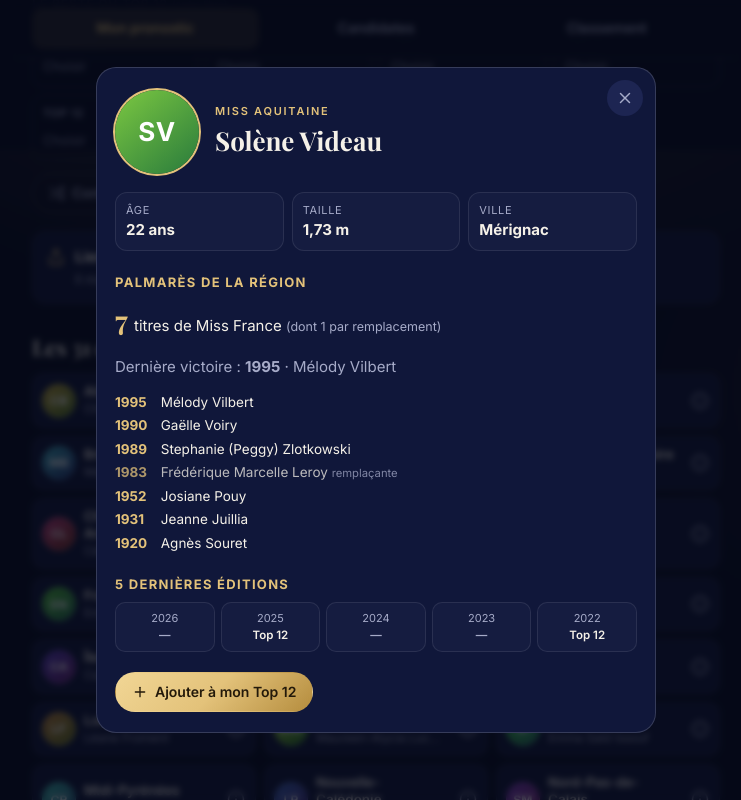
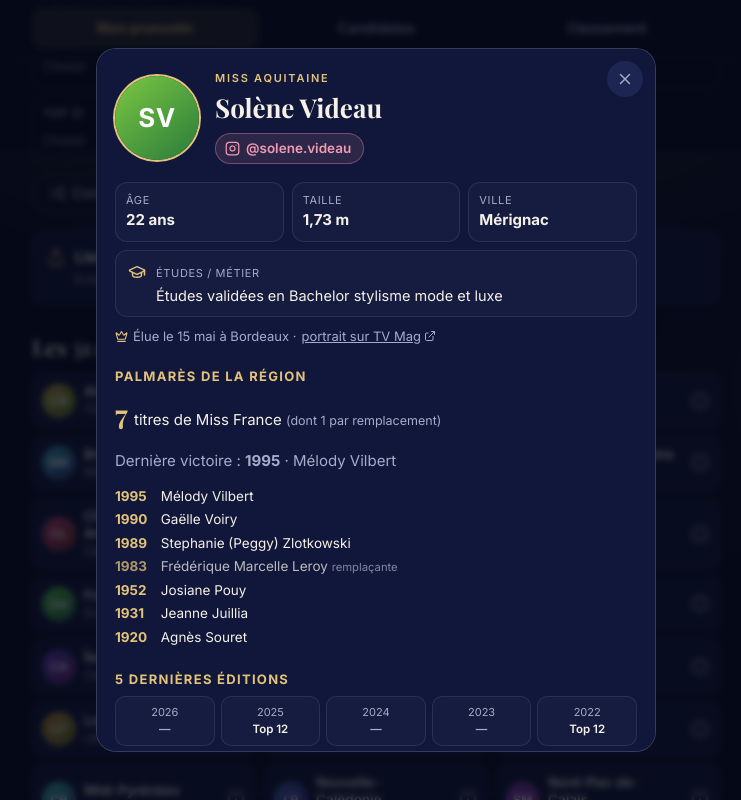
Before and after one commit to BCottereau/PickEm_MissFrance, a plain HTML site: page index.html in a window 1280 px wide. Both pictures are taken after a click on the button 732 px from the left and 1050 px from the top of the page. Shown: the part 650-1450 px from the top of the page, without its empty margins (264-1005 px from the left). Drawn offline with nearby package versions, Linux system fonts and the light colour scheme; a web font is replaced by a local one.

Commit message:
Fiches candidates : études/métier, Instagram et élection régionale (source TV Mag)
Reprend les informations de la page TV Mag du 16/11/2026 : études ou
métier, compte Instagram, date et lieu de l'élection régionale, lien
vers le portrait. Corrige 3 âges, 1 taille et 2 noms (accents).
Champ « Études / métier » ajouté au formulaire de l'organisateur.

Co-Authored-By: Claude Opus 5.5 <noreply@anthropic.com>
Claude-Session: https://claude.ai/code/session_015sfMrNGE3wMP5vrXfqfLzD

```diff
--- a/css/style.css
+++ b/css/style.css
@@ -344,7 +344,8 @@ dialog#sheet[open] { animation: up .22s ease-out; }
 .sheet-close { position: absolute; top: 12px; right: 12px; width: 36px; height: 36px; border-radius: 50%; border: 0; background: var(--surface-2); color: var(--muted); display: grid; place-items: center; }
 .sheet-actions { display: flex; flex-wrap: wrap; gap: 8px; margin-top: 20px; }
 .fiche-head { display: flex; gap: 16px; align-items: center; }
-.insta { color: var(--rose); font-size: 14px; text-decoration: none; }
+.insta { display: inline-flex; align-items: center; gap: 6px; margin-top: 6px; padding: 5px 12px 5px 9px; border-radius: 999px; background: rgba(242, 155, 180, .12); border: 1px solid rgba(242, 155, 180, .35); color: var(--rose); font-size: 13.5px; font-weight: 600; text-decoration: none; }
+.insta svg { width: 15px; height: 15px; }
 .stats { display: grid; grid-template-columns: repeat(3, minmax(0, 1fr)); gap: 8px; margin-top: 18px; }
 .stats div { background: var(--surface); border: 1px solid var(--line); border-radius: 12px; padding: 10px; display: flex; flex-direction: column; min-width: 0; }
 .stats span { font-size: 11px; color: var(--muted); text-transform: uppercase; letter-spacing: .06em; }
@@ -461,3 +462,13 @@ details.card-block > summary { cursor: pointer; font-weight: 600; color: var(--g
 .edit-grid { display: grid; gap: 12px; margin-top: 16px; }
 @media (min-width: 600px) { .edit-grid { grid-template-columns: repeat(2, minmax(0, 1fr)); } }
 input[type=number], input[type=password] { width: 100%; background: var(--bg-2); border: 1px solid var(--line-2); border-radius: 10px; padding: 11px 12px; font-size: 16px; outline: none; }
+
+.occ { display: flex; gap: 10px; align-items: flex-start; margin-top: 8px; padding: 10px 12px; border-radius: 12px; background: var(--surface); border: 1px solid var(--line); }
+.occ svg { color: var(--gold); margin-top: 2px; }
+.occ span { font-size: 11px; color: var(--muted); text-transform: uppercase; letter-spacing: .06em; }
+.occ p { margin: 2px 0 0; font-size: 14.5px; }
+.elected { display: flex; flex-wrap: wrap; align-items: center; gap: 5px; margin: 10px 0 0; }
+.elected svg { width: 13px; height: 13px; color: var(--gold); }
+.elected a { color: var(--muted); display: inline-flex; align-items: center; gap: 3px; }
+.elected a svg { width: 12px; height: 12px; color: inherit; }
+.ccard-occ { font-size: 12.5px; color: var(--text); opacity: .85; margin-top: 2px; display: -webkit-box; -webkit-line-clamp: 2; -webkit-box-orient: vertical; overflow: hidden; }
--- a/data/candidates_2027.json
+++ b/data/candidates_2027.json
@@ -7,10 +7,13 @@
   "age": 24,
   "height_m": 1.76,
   "hometown": "Rantzwiller",
+  "occupation": "Études validées en management et marketing pour reprendre l’entreprise familiale en automobile",
+  "elected": "Élue le 14 juin à Kirrwiller",
+  "instagram": "chiarablazevic.off",
   "past_titles": 6,
   "last_title_year": 2012,
   "photo_url": null,
-  "instagram": null
+  "source_url": "http://tvmag.lefigaro.fr/programme-tv/miss-france/miss-france-2027-elue-miss-alsace-qui-est-chiara-blazevic-20260615"
  },
  {
   "id": 2,
@@ -20,10 +23,13 @@
   "age": 22,
   "height_m": 1.73,
   "hometown": "Mérignac",
+  "occupation": "Études validées en Bachelor stylisme mode et luxe",
+  "elected": "Élue le 15 mai à Bordeaux",
+  "instagram": "solene.videau",
   "past_titles": 7,
   "last_title_year": 1995,
   "photo_url": null,
-  "instagram": null
+  "source_url": "http://tvmag.lefigaro.fr/programme-tv/miss-france/miss-france-2027-apres-trois-tentatives-solene-videau-remporte-le-titre-de-miss-aquitaine-2026-20260516"
  },
  {
   "id": 3,
@@ -33,10 +39,13 @@
   "age": 24,
   "height_m": 1.73,
   "hometown": "Commentry",
+  "occupation": "Études validées en Master 2 en école de commerce avec une alternance en tant qu’ingénieure commerciale dans le secteur de l’énergie",
+  "elected": "Élue le 18 septembre à Vichy",
+  "instagram": "linaberthelier",
   "past_titles": 0,
   "last_title_year": null,
   "photo_url": null,
-  "instagram": null
+  "source_url": "http://tvmag.lefigaro.fr/programme-tv/miss-france/miss-france-2027-lina-berthelier-elue-miss-auvergne-veut-reveiller-les-volcans-20260919"
  },
  {
   "id": 4,
@@ -46,10 +55,13 @@
   "age": 20,
   "height_m": 1.71,
   "hometown": "Guipavas",
+  "occupation": "Étudiante en troisième année de droit pour devenir juge des enfants",
+  "elected": "Élue le 25 septembre à Brest",
+  "instagram": "margot.ferrebernard",
   "past_titles": 6,
   "last_title_year": 2011,
   "photo_url": null,
-  "instagram": null
+  "source_url": "http://tvmag.lefigaro.fr/programme-tv/miss-france/miss-france-2027-margot-ferre-bernard-elue-miss-bretagne-2026-veut-devenir-juge-pour-enfants-20260927"
  },
  {
   "id": 5,
@@ -59,10 +71,13 @@
   "age": 23,
   "height_m": 1.76,
   "hometown": "La Fermeté",
+  "occupation": "Infirmière en soins psychiatriques",
+  "elected": "Élue le 31 mai à Autun",
+  "instagram": "ilonaperrot.off",
   "past_titles": 3,
   "last_title_year": 2013,
   "photo_url": null,
-  "instagram": null
+  "source_url": "http://tvmag.lefigaro.fr/programme-tv/miss-france/miss-france-2027-l-infirmiere-en-psychiatrie-ilona-perrot-elue-miss-bourgogne-20260601"
  },
  {
   "id": 6,
@@ -72,23 +87,29 @@
   "age": 26,
   "height_m": 1.76,
   "hometown": "Dammarie",
+  "occupation": "Responsable marketing dans la restauration rapide",
+  "elected": "Élue le 26 avril à Dreux",
+  "instagram": "justinebourrelier.off",
   "past_titles": 1,
   "last_title_year": 2014,
   "photo_url": null,
-  "instagram": null
+  "source_url": "http://tvmag.lefigaro.fr/programme-tv/miss-france/tatouee-amoureuse-justine-bourrelier-la-premiere-candidate-a-miss-france-2027-casse-deja-les-codes-20260427"
  },
  {
   "id": 7,
   "region": "Champagne-Ardenne",
   "region_en": "Champagne-Ardenne",
   "name": "Céline Leduc",
-  "age": 23,
+  "age": 24,
   "height_m": 1.83,
   "hometown": "Tagnon",
+  "occupation": "Diplômée d’un Master métiers de l’enseignement, de l’éducation et de la formation",
+  "elected": "Élue le 27 septembre à Reims",
+  "instagram": "celineleducoff",
   "past_titles": 0,
   "last_title_year": null,
   "photo_url": null,
-  "instagram": null
+  "source_url": "http://tvmag.lefigaro.fr/programme-tv/miss-france/miss-france-2027-qui-est-celine-leduc-miss-champagne-ardenne-2026-20260927"
  },
  {
   "id": 8,
@@ -98,10 +119,13 @@
   "age": 20,
   "height_m": 1.76,
   "hometown": "Grosseto-Prugna",
+  "occupation": "Hôtesse de l’air",
+  "elected": "Élue le 23 juillet à Porticcio",
+  "instagram": "satinenomary",
   "past_titles": 1,
   "last_title_year": 1921,
   "photo_url": null,
-  "instagram": null
+  "source_url": "http://tvmag.lefigaro.fr/programme-tv/miss-france/miss-france-2027-l-hotesse-de-l-air-satine-nomary-elue-miss-corse-20260724"
  },
  {
   "id": 9,
@@ -111,10 +135,13 @@
   "age": 19,
   "height_m": 1.74,
   "hometown": "Cagnes-sur-Mer",
+  "occupation": "Étudiante en deuxième année d’école de commerce",
+  "elected": "Élue le 26 juillet à Fréjus",
+  "instagram": "may_haoues",
   "past_titles": 6,
   "last_title_year": 1982,
   "photo_url": null,
-  "instagram": null
+  "source_url": "http://tvmag.lefigaro.fr/programme-tv/miss-france/miss-france-2027-may-haoues-elue-miss-cote-d-azur-s-engage-pour-la-cause-animale-20260727"
  },
  {
   "id": 10,
@@ -122,12 +149,15 @@
   "region_en": "Franche-Comté",
   "name": "Emma Ninot",
   "age": 21,
-  "height_m": 1.75,
+  "height_m": 1.73,
   "hometown": "Laire",
+  "occupation": "Infirmière et sauveteuse en mer",
+  "elected": "Élue le 11 septembre à Port-sur-Saône",
+  "instagram": "emmaninot.off",
   "past_titles": 2,
   "last_title_year": 1927,
   "photo_url": null,
-  "instagram": null
+  "source_url": "http://tvmag.lefigaro.fr/programme-tv/miss-france/miss-france-2027-sauveteuse-en-mer-et-future-medecin-emma-ninot-remporte-l-echarpe-de-miss-franche-comte-20260912"
  },
  {
   "id": 11,
@@ -137,23 +167,29 @@
   "age": 23,
   "height_m": 1.77,
   "hometown": "Kourou",
+  "occupation": "Infirmière coordinatrice dans la petite enfance",
+  "elected": "Élue le 11 juillet à Matoury",
+  "instagram": "sandrajustineoff",
   "past_titles": 1,
   "last_title_year": 2017,
   "photo_url": null,
-  "instagram": null
+  "source_url": "http://tvmag.lefigaro.fr/programme-tv/miss-france/miss-france-2027-dix-ans-apres-alicia-aylies-sandra-justine-elue-miss-guyane-2026-20260715"
  },
  {
   "id": 12,
   "region": "Guadeloupe",
   "region_en": "Guadeloupe",
   "name": "Julia Désirée",
-  "age": 20,
+  "age": 21,
   "height_m": 1.81,
   "hometown": "Les Abymes",
+  "occupation": "Conseillère en parfumerie et en cosmétiques",
+  "elected": "Élue le 16 juillet au Gosier",
+  "instagram": "_juliadesiree_",
   "past_titles": 4,
   "last_title_year": 2023,
   "photo_url": null,
-  "instagram": null
+  "source_url": "http://tvmag.lefigaro.fr/programme-tv/miss-france/miss-france-2026-julia-desiree-elue-miss-guadeloupe-s-engage-contre-les-violences-faites-aux-femmes-20260717"
  },
  {
   "id": 13,
@@ -163,10 +199,13 @@
   "age": 24,
   "height_m": 1.81,
   "hometown": "Clichy",
+  "occupation": "Étudiante en école de journalisme pour devenir journaliste sportif spécialisée tennis",
+  "elected": "Élue le 20 septembre à Dammarie-les-Lys",
+  "instagram": "camillaalash",
   "past_titles": 16,
   "last_title_year": 2022,
   "photo_url": null,
-  "instagram": null
+  "source_url": "http://tvmag.lefigaro.fr/programme-tv/miss-france/miss-france-2027-des-defiles-en-lingerie-pour-etam-a-miss-ile-de-france-2026-qui-est-camilla-alash-20260921"
  },
  {
   "id": 14,
@@ -176,23 +215,29 @@
   "age": 29,
   "height_m": 1.77,
   "hometown": "Mende",
+  "occupation": "Consultante dans un cabinet de conseil en organisation",
+  "elected": "Élue le 7 août à Beaucaire",
+  "instagram": "candice.gauch",
   "past_titles": 3,
   "last_title_year": 2006,
   "photo_url": null,
-  "instagram": null
+  "source_url": "http://tvmag.lefigaro.fr/programme-tv/miss-france/miss-france-2027-candice-gauch-elue-miss-languedoc-2026-le-jour-de-son-anniversaire-20260810"
  },
  {
   "id": 15,
   "region": "Limousin",
   "region_en": "Limousin",
   "name": "Élise Escuriol",
-  "age": 22,
+  "age": 23,
   "height_m": 1.74,
   "hometown": "Brive-la-Gaillarde",
+  "occupation": "Études validées en Licence de gestion des entreprises et des administrations",
+  "elected": "Élue le 6 septembre à Aubusson",
+  "instagram": "elise_.escuriol",
   "past_titles": 0,
   "last_title_year": null,
   "photo_url": null,
-  "instagram": null
+  "source_url": "http://tvmag.lefigaro.fr/programme-tv/miss-france/miss-france-2027-qui-est-elise-escuriol-la-nouvelle-miss-limousin-20260907"
  },
  {
   "id": 16,
@@ -202,23 +247,29 @@
   "age": 21,
   "height_m": 1.72,
   "hometown": "Gondreville",
+  "occupation": "Étudiante en deuxième année de BTS de commerce",
+  "elected": "Élue le 12 septembre à Amnéville",
+  "instagram": "leanefromentoff",
   "past_titles": 3,
   "last_title_year": 1998,
   "photo_url": null,
-  "instagram": null
+  "source_url": "http://tvmag.lefigaro.fr/programme-tv/miss-france/miss-france-2027-leane-froment-passionnee-d-equitation-decroche-la-couronne-de-miss-lorraine-2026-20260913"
  },
  {
   "id": 17,
   "region": "Martinique",
   "region_en": "Martinique",
-  "name": "Maureen-Alycia Lucea-Merlin",
+  "name": "Maureen-Alycia Lucéa-Merlin",
   "age": 24,
   "height_m": 1.76,
   "hometown": "Fort-de-France",
+  "occupation": "Responsable hébergement en Ehpad",
+  "elected": "Élue le 13 juin à Fort-de-France",
+  "instagram": "maureenalycialm_off",
   "past_titles": 1,
   "last_title_year": 2025,
   "photo_url": null,
-  "instagram": null
+  "source_url": "http://tvmag.lefigaro.fr/programme-tv/miss-france/miss-france-2027-maureen-alycia-lucea-merlin-va-representer-la-martinique-20260615"
  },
  {
   "id": 18,
@@ -228,10 +279,13 @@
   "age": 24,
   "height_m": 1.76,
   "hometown": "Mamoudzou",
+  "occupation": "Diplômée d’une Licence en lettres modernes pour devenir professeur des écoles",
+  "elected": "Élue le 29 août à Petite-Terre",
+  "instagram": "emma.saidissouf",
   "past_titles": 0,
   "last_title_year": null,
   "photo_url": null,
-  "instagram": null
+  "source_url": "http://tvmag.lefigaro.fr/programme-tv/miss-france/miss-france-2027-emma-said-issouf-future-professeur-des-ecoles-elue-miss-mayotte-20260901"
  },
  {
   "id": 19,
@@ -241,10 +295,13 @@
   "age": 23,
   "height_m": 1.74,
   "hometown": "Toulouse",
+  "occupation": "Diplômée d’une Licence en management sportif et future gendarme",
+  "elected": "Élue le 5 septembre à Villemur-sur-Tarn",
+  "instagram": "carlarachailoff",
   "past_titles": 1,
   "last_title_year": 2009,
   "photo_url": null,
-  "instagram": null
+  "source_url": "http://tvmag.lefigaro.fr/programme-tv/miss-france/miss-france-2027-carla-rachail-ancienne-joueuse-de-rugby-au-stade-toulousain-elue-miss-midi-pyrenees-20260907"
  },
  {
   "id": 20,
@@ -254,23 +311,29 @@
   "age": 18,
   "height_m": 1.75,
   "hometown": "Le Mont-Dore",
+  "occupation": "Étudiante et animatrice radio",
+  "elected": "Élue le 25 juillet à Nouméa",
+  "instagram": "lana_prost_",
   "past_titles": 1,
   "last_title_year": 1978,
   "photo_url": null,
-  "instagram": null
+  "source_url": "http://tvmag.lefigaro.fr/programme-tv/miss-france/miss-france-2027-lana-prost-elue-miss-nouvelle-caledonie-a-seulement-17-ans-20260727"
  },
  {
   "id": 21,
   "region": "Nord-Pas-de-Calais",
   "region_en": "Nord-Pas-de-Calais",
-  "name": "Shana Mendes",
+  "name": "Shana Mendès",
   "age": 18,
   "height_m": 1.75,
   "hometown": "Hem",
+  "occupation": "Étudiante en Licence langues étrangères appliquées",
+  "elected": "Élue le 26 septembre à Liévin",
+  "instagram": "shanamendesoff",
   "past_titles": 4,
   "last_title_year": 2024,
   "photo_url": null,
-  "instagram": null
+  "source_url": "http://tvmag.lefigaro.fr/programme-tv/miss-france/miss-france-2027-shana-mendes-future-dentiste-au-portugal-elue-miss-nord-pas-de-calais-2026-20260927"
  },
  {
   "id": 22,
@@ -280,10 +343,13 @@
   "age": 22,
   "height_m": 1.71,
   "hometown": "Giberville",
+  "occupation": "Comptable",
+  "elected": "Élue le 22 mai à Caen",
+  "instagram": "paulinegourlez",
   "past_titles": 7,
   "last_title_year": 2021,
   "photo_url": null,
-  "instagram": null
+  "source_url": "http://tvmag.lefigaro.fr/programme-tv/miss-france/miss-france-2027-qui-est-pauline-gourlez-la-nouvelle-miss-normandie-20260523"
  },
  {
   "id": 23,
@@ -293,10 +359,13 @@
   "age": 23,
   "height_m": 1.72,
   "hometown": "Les Sorinières",
+  "occupation": "Éducatrice scolaire et accompagnante d’élèves en situation de handicap",
+  "elected": "Élue le 11 septembre à Vallet",
+  "instagram": "maellehamonoff",
   "past_titles": 3,
   "last_title_year": 1994,
   "photo_url": null,
-  "instagram": null
+  "source_url": "http://tvmag.lefigaro.fr/programme-tv/miss-france/miss-france-2027-maelle-hamon-d-une-couronne-volee-en-2022-au-titre-de-miss-pays-de-la-loire-2026-20260911"
  },
  {
   "id": 24,
@@ -306,10 +375,13 @@
   "age": 26,
   "height_m": 1.73,
   "hometown": "Amiens",
+  "occupation": "Étudiante en Master 2 de communication",
+  "elected": "Élue le 13 septembre à Beauvais",
+  "instagram": "marievillezoff",
   "past_titles": 4,
   "last_title_year": 2007,
   "photo_url": null,
-  "instagram": null
+  "source_url": "http://tvmag.lefigaro.fr/programme-tv/miss-france/je-pensais-que-j-allais-faire-un-malaise-qui-est-marie-villez-elue-miss-picardie-2026-pour-miss-france-2027-20260914"
  },
  {
   "id": 25,
@@ -319,10 +391,13 @@
   "age": 38,
   "height_m": 1.74,
   "hometown": "Saintes",
+  "occupation": "Responsable d’une boutique de robes de mariée",
+  "elected": "Élue le 4 septembre au Futuroscope",
+  "instagram": "mandygoudal",
   "past_titles": 3,
   "last_title_year": 1977,
   "photo_url": null,
-  "instagram": null
+  "source_url": "http://tvmag.lefigaro.fr/programme-tv/miss-france/miss-france-2027-mandy-goudal-37-ans-elue-miss-poitou-charentes-20260905"
  },
  {
   "id": 26,
@@ -332,10 +407,13 @@
   "age": 28,
   "height_m": 1.71,
   "hometown": "Velleron",
+  "occupation": "Kinésithérapeute spécialisée dans la santé de la femme",
+  "elected": "Élue le 24 juillet à Saint-Raphaël",
+  "instagram": "ophelievitalbo",
   "past_titles": 1,
   "last_title_year": 1979,
   "photo_url": null,
-  "instagram": null
+  "source_url": "http://tvmag.lefigaro.fr/programme-tv/miss-france/miss-france-2027-la-kinesitherapeute-ophelie-vitalbo-remporte-l-echarpe-de-miss-provence-20260727"
  },
  {
   "id": 27,
@@ -345,10 +423,13 @@
   "age": 21,
   "height_m": 1.72,
   "hometown": "Saint-Benoît",
+  "occupation": "Étudiante en pharmacie",
+  "elected": "Élue le 22 août à Saint-Denis",
+  "instagram": "laetitiaroguet_",
   "past_titles": 2,
   "last_title_year": 2008,
   "photo_url": null,
-  "instagram": null
+  "source_url": "http://tvmag.lefigaro.fr/programme-tv/miss-france/miss-france-2027-laetitia-roguet-une-miss-reunion-en-quete-de-confiance-20260824"
  },
  {
   "id": 28,
@@ -358,10 +439,13 @@
   "age": 23,
   "height_m": 1.74,
   "hometown": "Lyon",
+  "occupation": "Diplômée d’un Master en marketing et chargée de projets dans un laboratoire pharmaceutique",
+  "elected": "Élue le 19 septembre à Villefranche-sur-Saône",
+  "instagram": "julia_grid.costantino",
   "past_titles": 7,
   "last_title_year": 2002,
   "photo_url": null,
-  "instagram": null
+  "source_url": "http://tvmag.lefigaro.fr/programme-tv/miss-france/c-est-la-plus-belle-decision-de-ma-vie-julia-grid-costantino-representera-le-rhone-alpes-a-miss-france-2027-20260920"
  },
  {
   "id": 29,
@@ -371,23 +455,29 @@
   "age": 23,
   "height_m": 1.74,
   "hometown": "Le Boulou",
+  "occupation": "Kinésithérapeute",
+  "elected": "Élue le 5 juillet au Canet-en-Roussillon",
+  "instagram": "juliettegauthier___",
   "past_titles": 1,
   "last_title_year": 1938,
   "photo_url": null,
-  "instagram": null
+  "source_url": "http://tvmag.lefigaro.fr/programme-tv/miss-france/miss-france-2027-juliette-gauthier-elue-miss-roussillon-apres-avoir-ete-en-fauteuil-roulant-pendant-des-mois-20260707"
  },
  {
   "id": 30,
-  "region": "Saint Barthélemy",
+  "region": "Saint-Martin / Saint-Barthélemy",
   "region_en": "Saint Barthélemy",
   "name": "Naïla Parotte",
   "age": 22,
   "height_m": 1.82,
   "hometown": "Marigot",
+  "occupation": "Gestionnaire en automobile",
+  "elected": "Élue le 1er août à Saint-Martin",
+  "instagram": "naila.parotte_officiel",
   "past_titles": 0,
   "last_title_year": null,
   "photo_url": null,
-  "instagram": null
+  "source_url": "http://tvmag.lefigaro.fr/programme-tv/miss-france/miss-france-2027-qui-est-naila-parotte-la-nouvelle-miss-saint-martin-saint-barthelemy-20260803"
  },
  {
   "id": 31,
@@ -397,9 +487,12 @@
   "age": 22,
   "height_m": 1.72,
   "hometown": "Arue",
+  "occupation": "Professeur de danse tahitienne",
+  "elected": "Élue le 26 juin à Pirae",
+  "instagram": "leiadiard_off",
   "past_titles": 6,
   "last_title_year": 2026,
   "photo_url": null,
-  "instagram": null
+  "source_url": "http://tvmag.lefigaro.fr/programme-tv/miss-france/miss-france-2027-qui-est-leia-diard-la-nouvelle-miss-tahiti-qui-succede-a-hinaupoko-deveze-20260627"
  }
 ]
--- a/js/app.js
+++ b/js/app.js
@@ -31,6 +31,9 @@
     search: svg('<circle cx="11" cy="11" r="8"/><path d="m21 21-4.3-4.3"/>'),
     plus: svg('<path d="M5 12h14"/><path d="M12 5v14"/>'),
     camera: svg('<path d="M14.5 4h-5L7 7H4a2 2 0 0 0-2 2v9a2 2 0 0 0 2 2h16a2 2 0 0 0 2-2V9a2 2 0 0 0-2-2h-3l-2.5-3z"/><circle cx="12" cy="13" r="3"/>'),
+    insta: svg('<rect width="20" height="20" x="2" y="2" rx="5" ry="5"/><path d="M16 11.37A4 4 0 1 1 12.63 8 4 4 0 0 1 16 11.37z"/><line x1="17.5" x2="17.51" y1="6.5" y2="6.5"/>'),
+    study: svg('<path d="M21.42 10.922a1 1 0 0 0-.019-1.838L12.83 5.18a2 2 0 0 0-1.66 0L2.6 9.08a1 1 0 0 0 0 1.832l8.57 3.908a2 2 0 0 0 1.66 0z"/><path d="M22 10v6"/><path d="M6 12.5V16a6 3 0 0 0 12 0v-3.5"/>'),
+    link: svg('<path d="M15 3h6v6"/><path d="M10 14 21 3"/><path d="M18 13v6a2 2 0 0 1-2 2H5a2 2 0 0 1-2-2V8a2 2 0 0 1 2-2h3"/>'),
     pencil: svg('<path d="M21.174 6.812a1 1 0 0 0-3.986-3.987L3.842 16.174a2 2 0 0 0-.5.83l-1.321 4.352a.5.5 0 0 0 .623.622l4.353-1.32a2 2 0 0 0 .83-.497z"/><path d="m15 5 4 4"/>')
   };
 
@@ -396,6 +399,7 @@
     { key: 'age', label: 'Âge', type: 'number' },
     { key: 'height_m', label: 'Taille (m)', type: 'text' },
     { key: 'hometown', label: 'Ville', type: 'text' },
+    { key: 'occupation', label: 'Études / métier', type: 'text' },
     { key: 'instagram', label: 'Instagram (pseudo, facultatif)', type: 'text' }
   ];
 
@@ -434,7 +438,8 @@
     if (!(h >= 1.4 && h <= 2.1)) return err('Taille invalide (ex. 1,75)');
     patch.age = age;
     patch.height_m = Math.round(h * 100) / 100;
-    patch.instagram = val('instagram').replace(/^@/, '') || null;
+    patch.instagram = instaHandle({ instagram: val('instagram') }) || null;
+    patch.occupation = val('occupation') || null;
     const btn = $('[data-action="save-cand"]');
     btn.disabled = true;
     try {
@@ -619,7 +624,7 @@
       name: (a, b) => a.name.localeCompare(b.name, 'fr')
     };
     const list = state.cands
-      .filter(c => !q || norm([c.region, c.region_en, c.name, c.hometown].join(' ')).includes(q))
+      .filter(c => !q || norm([c.region, c.region_en, c.name, c.hometown, c.occupation].join(' ')).includes(q))
       .sort(sorters[state.sort]);
     if (!list.length) { el.innerHTML = '<p class="empty-msg">Aucune candidate ne correspond.</p>'; return; }
     el.innerHTML = list.map(c => {
@@ -630,6 +635,7 @@
             <span class="ccard-top"><span class="ccard-region">${esc(c.region)}</span>${s >= 0 ? `<span class="badge ${s === 0 ? 'gold' : ''}">${SHORT[s]}</span>` : ''}</span>
             <span class="ccard-name">${esc(c.name)}</span>
             <span class="ccard-meta">${c.age} ans · ${heightTxt(c.height_m)} · ${esc(c.hometown)}</span>
+            ${c.occupation ? `<span class="ccard-occ">${esc(c.occupation)}</span>` : ''}
             <span class="ccard-titles">${c.past_titles ? `${ICON.crown}${c.past_titles} titre${c.past_titles > 1 ? 's' : ''} · dernier en ${c.last_title_year}` : '<i>Jamais titrée</i>'}</span>
           </span>
         </button>`;
@@ -638,6 +644,9 @@
 
 
   /* ---------- Fiche candidate ---------- */
+  const instaHandle = c => String(c.instagram || '').trim().replace(/^@/, '').replace(/^https?:\/\/(www\.)?instagram\.com\//i, '').replace(/\/.*$/, '');
+  const instaUrl = c => `https://www.instagram.com/${encodeURIComponent(instaHandle(c))}/`;
+
   const photoOf = c => state.photoPreview[c.id] || c.photo_url;
 
   function openFiche(id) {
@@ -660,7 +669,7 @@
           <div>
             <p class="eyebrow">Miss ${esc(c.region)}</p>
             <h2 id="sheet-title">${esc(c.name)}</h2>
-            ${c.instagram ? `<a class="insta" href="https://instagram.com/${esc(String(c.instagram).replace(/^@/, ''))}" target="_blank" rel="noopener">@${esc(String(c.instagram).replace(/^@/, ''))}</a>` : ''}
+            ${instaHandle(c) ? `<a class="insta" href="${esc(instaUrl(c))}" target="_blank" rel="noopener">${ICON.insta}@${esc(instaHandle(c))}</a>` : ''}
           </div>
         </div>
         ${GH.isAdmin ? `<div class="row-actions admin-row">
@@ -673,6 +682,8 @@
           <div><span>Taille</span><b>${heightTxt(c.height_m)}</b></div>
           <div><span>Ville</span><b>${esc(c.hometown)}</b></div>
         </div>
+        ${c.occupation ? `<div class="occ">${ICON.study}<div><span>Études / métier</span><p>${esc(c.occupation)}</p></div></div>` : ''}
+        ${c.elected ? `<p class="muted small elected">${ICON.crown}${esc(c.elected)}${c.source_url ? ` · <a href="${esc(c.source_url)}" target="_blank" rel="noopener">portrait sur TV Mag ${ICON.link}</a>` : ''}</p>` : ''}
         <h3>Palmarès de la région</h3>
         ${c.past_titles ? `
           <p class="big-line"><b>${c.past_titles}</b> titre${c.past_titles > 1 ? 's' : ''} de Miss France${repl ? ` <small>(dont ${repl} par remplacement)</small>` : ''}</p>
```
Also changed, not shown: 1 other file.
